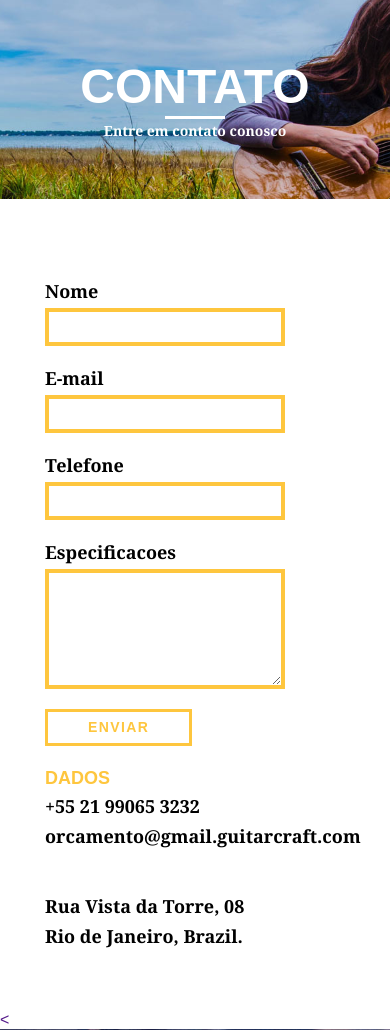
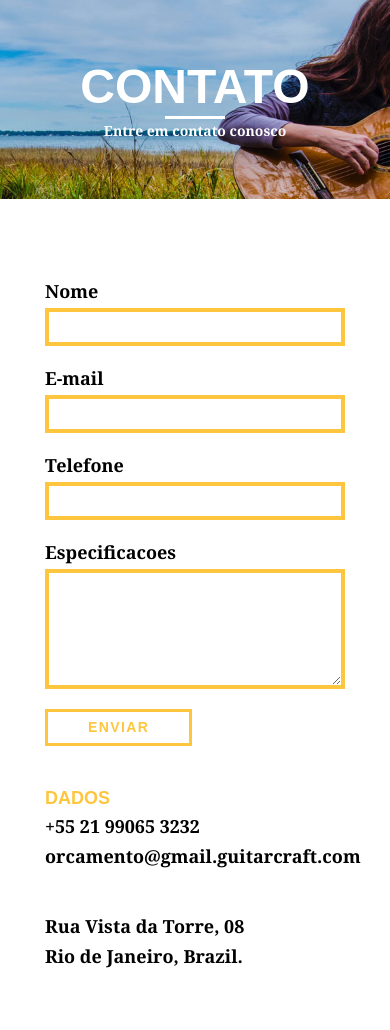
Before and after one commit to Van3zs/guitar-craft-fictional-site, a PHP site: page /contato.html in a window 390 px wide. Shown: the part 254-1284 px from the top of the page. Run offline with PHP 8.4, Linux system fonts and the light colour scheme; some libraries are stand-ins or nearby versions.

Commit message:
site responsivo completo

```diff
--- a/css/responsive.css
+++ b/css/responsive.css
@@ -174,4 +174,13 @@
         font-weight: bold;
     }
 
+                                    /*CONTATO*/
+    .form {
+        padding-right: 0px
+    }
+
+    .orcamento-dados h3{
+        margin-top: 40px;
+    }
+
 }
```
